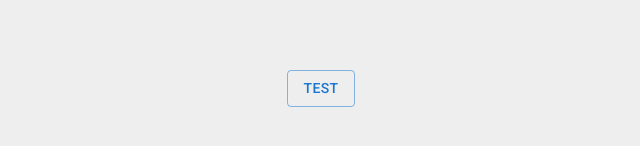
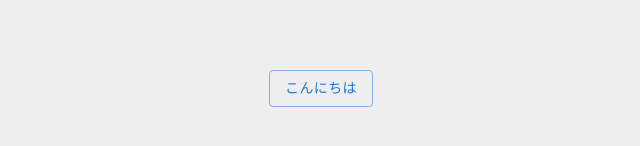
Before and after one commit to chihatw/audio-local-saver, a React (Vite) app: page / in a window 1280 px wide. Shown: the part 270-416 px from the top of the page, without its empty margins (319-959 px from the left). Built offline with nearby package versions, Linux system fonts and the light colour scheme.

Commit message:
volume 0

```diff
--- a/src/AppComponent/index.tsx
+++ b/src/AppComponent/index.tsx
@@ -52,7 +52,7 @@ const AppComponent = ({
     const gainNode = audioContext.createGain();
     osc.connect(gainNode);
     gainNode.connect(audioContext.destination);
-    // gainNode.gain.value = 0;
+    gainNode.gain.value = 0;
     osc.start(audioContext.currentTime);
     osc.stop(audioContext.currentTime + 0.1);
     setAudioContext(audioContext);
@@ -89,7 +89,7 @@ const AppComponent = ({
         >
           <div style={{ height: 120 }}>
             <Button color='primary' onClick={handlePlay} variant='outlined'>
-              test
+              こんにちは
             </Button>
           </div>
         </div>
```
